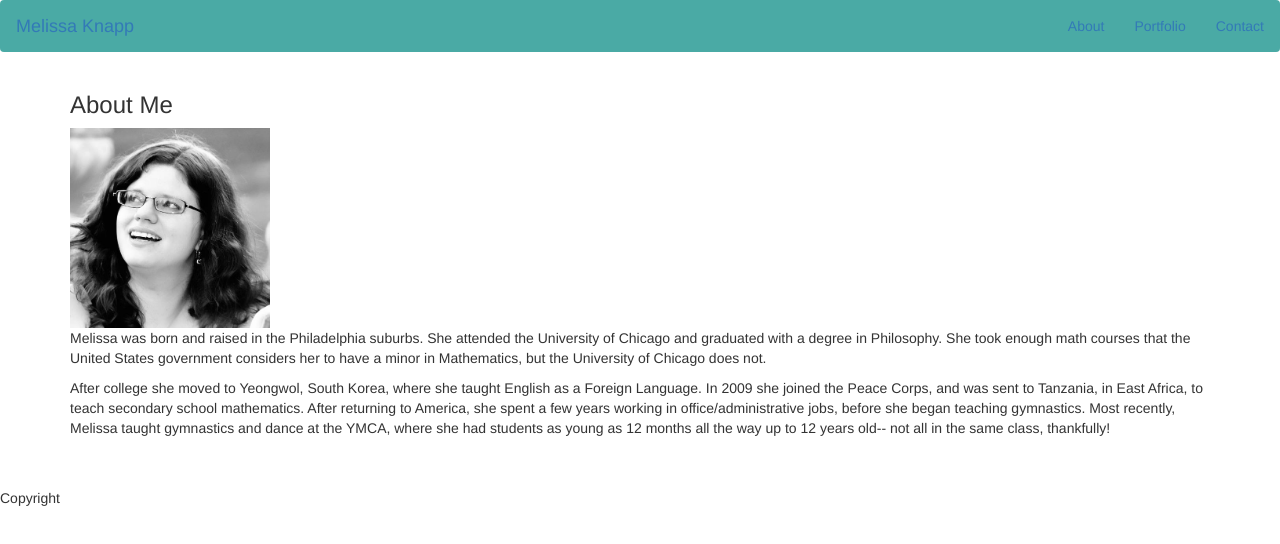
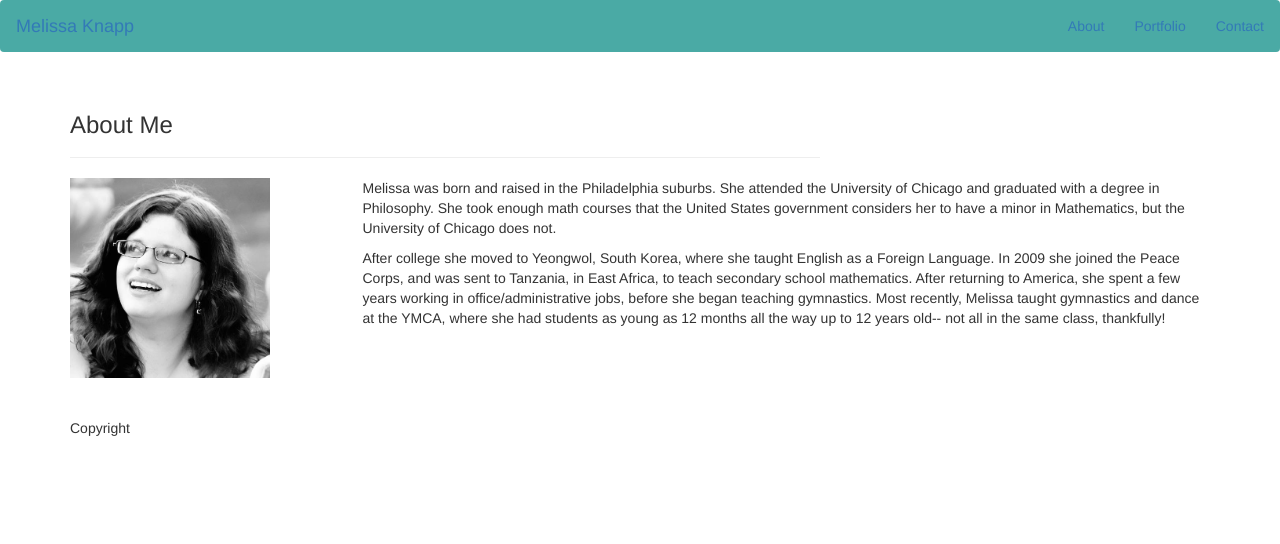
Before and after one commit to MelEKn/Bootstrap-Portfolio, a plain HTML site: page index.html in a window 1280 px wide. Drawn offline with nearby package versions, Linux system fonts and the light colour scheme.

Commit message:
Formatted image and bio

```diff
--- a/index.html
+++ b/index.html
@@ -31,27 +31,29 @@
         <span class="navbar-brand mb-1 h1">Navbar</span>
     </nav> -->
 
-    <div class="page-container">
+    <div class="container">
 
-            <div class="container">
-
-
-                <h3 id="headline">About Me</h3>
-
-                <section id="about-me">
-
-
-                    <!-- Image -->
-                    <img src="assets/images/PictureOfMel.jpg" id="bio-image" alt="" style="width: 200px"/>
-
-
-                    <!-- Bio -->
+            <div class="row">
+                <div class="col-md-8">
+                    <div class="page-header">
+                         <h3 id="headline">About Me</h3>
+                    </div>
+                    </div>
+                </div>
+                <div class="row">
+                    <div class="col-md-3">
+                        <!-- Image -->
+                        <img src="assets/images/PictureOfMel.jpg" id="bio-image" alt="" style="width: 200px"/>
+                    </div>
+                    <div class="col-md-9">
+        <!-- Bio -->
 
                     <p>Melissa was born and raised in the Philadelphia suburbs. She attended the University of Chicago and graduated with a degree in Philosophy. She took enough math courses that the United States government considers her to have a minor in Mathematics, but the University of Chicago does not. </p>
 
                     <p>After college she moved to Yeongwol, South Korea, where she taught English as a Foreign Language. In 2009 she joined the Peace Corps, and was sent to Tanzania, in East Africa, to teach secondary school mathematics. After returning to America, she spent a few years working in office/administrative jobs, before she began teaching gymnastics. Most recently, Melissa taught gymnastics and dance at the YMCA, where she had students as young as 12 months all the way up to 12 years old-- not all in the same class, thankfully! </p>
 
-                </section>
+                </div>
+
 
 
 
```
